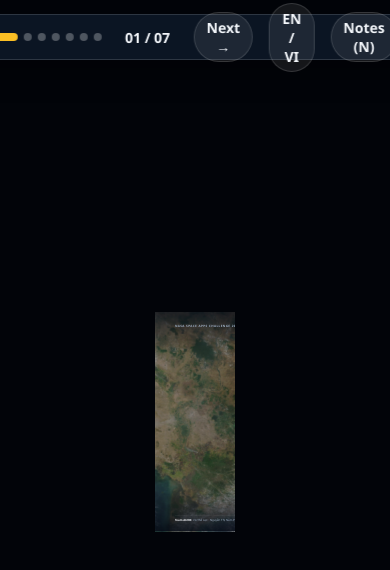
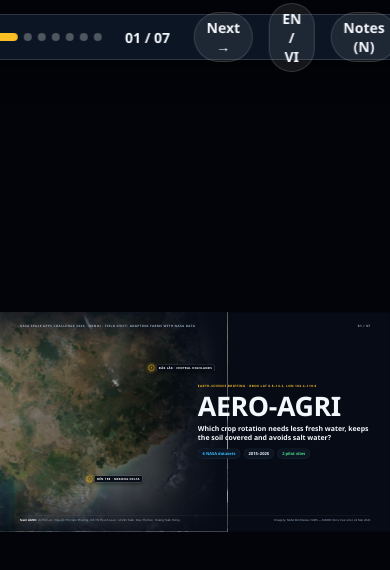
Before and after one commit to Lucvuu/Space-Marines-, a plain HTML site: page slides/index.html in a window 390 px wide. Drawn offline with Linux system fonts and the light colour scheme.

Commit message:
Slides: keep the 1920x1080 stage from shrinking on small screens
Co-Authored-By: Claude Opus 5.5 <noreply@anthropic.com>

```diff
--- a/slides/index.html
+++ b/slides/index.html
@@ -106,6 +106,7 @@
   }
   .deck-viewport {
     position: relative;
+    flex: 0 0 auto; /* keep 1920x1080 and let fit() scale it; without this flexbox shrinks it on small screens */
     width: 1920px;
     height: 1080px;
     transform-origin: center center;
```
